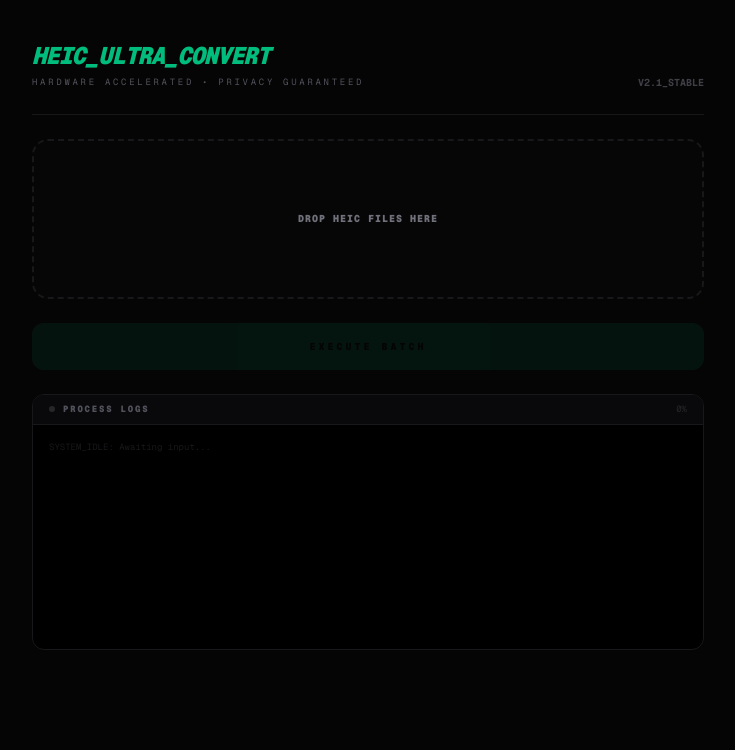
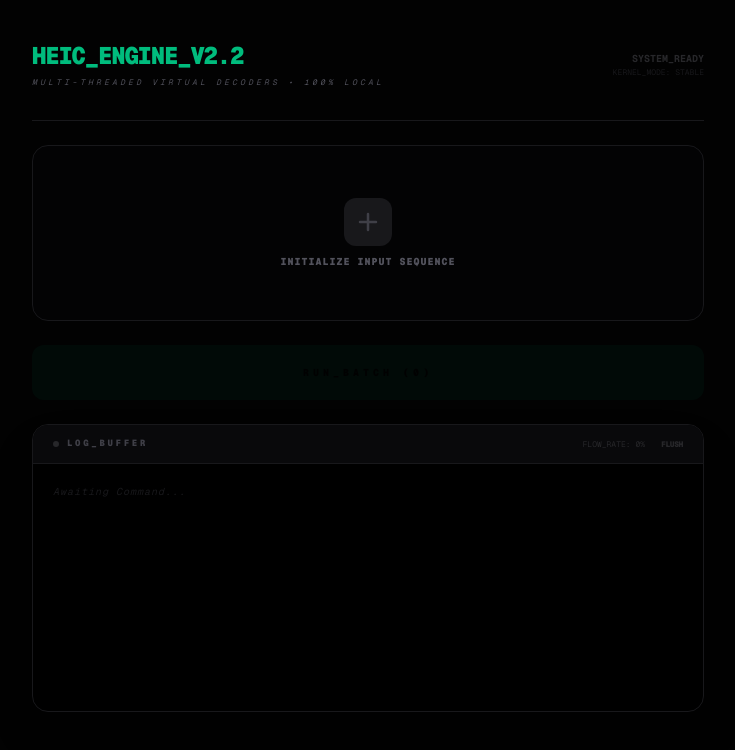
Before and after one commit to theneerajsahani/image-file-converter, a Next.js app: page / in a window 1280 px wide. Shown: the top 750 px of the page, without its empty margins (272-1007 px from the left). Built offline with nearby package versions, Linux system fonts and the light colour scheme.

Commit message:
V2.2: Add multi-image support, header diagnostics, and safe-mode PNG fallback

```diff
--- a/src/app/page.tsx
+++ b/src/app/page.tsx
@@ -19,7 +19,6 @@ interface LogEntry {
 export default function Home() {
   const [files, setFiles] = useState<File[]>([]);
   const [isConverting, setIsConverting] = useState(false);
-  const [fileStatuses, setFileStatuses] = useState<Record<string, string>>({});
   const [results, setResults] = useState<ConvertedFile[]>([]);
   const [progress, setProgress] = useState(0);
   const [isDragging, setIsDragging] = useState(false);
@@ -49,31 +48,30 @@ export default function Home() {
     }).slice(0, 100);
 
     if (validFiles.length === 0) {
-      addLog("No HEIC/HEIF files detected in selection", "error");
+      addLog("No valid HEIC/HEIF detected", "error");
       return;
     }
 
     setFiles(validFiles);
-    const initialStatuses: Record<string, string> = {};
-    validFiles.forEach(f => initialStatuses[f.name] = "pending");
-    setFileStatuses(initialStatuses);
     setResults([]);
     setProgress(0);
-    addLog(`Ready: ${validFiles.length} files loaded.`, "info");
+    addLog(`System: ${validFiles.length} files staged for conversion.`, "info");
   };
 
   const convertSingleFile = async (file: File, heic2any: any): Promise<ConvertedFile> => {
-    // Strategy 1: Standard JPEG conversion
+    // Diagnostic: Read first 16 bytes
+    const buf = await file.slice(0, 16).arrayBuffer();
+    const hex = Array.from(new Uint8Array(buf)).map(b => b.toString(16).padStart(2, '0')).join(' ');
+    addLog(`Header [${file.name.slice(-10)}]: ${hex}`, "info");
+
+    // Attempt 1: JPEG with Multiple Support
     try {
-      addLog(`[${file.name}] Strategy A: Standard JPEG`, "process");
-
-      // Normalize blob and type
-      const inputBlob = new Blob([file], { type: "image/heic" });
-
+      addLog(`Task: Primary JPEG Extract...`, "process");
       const converted = await heic2any({
-        blob: inputBlob,
+        blob: file,
         toType: "image/jpeg",
-        quality: 0.7
+        quality: 0.7,
+        multiple: true // Handle multi-image containers
       });
 
       const resultBlob = Array.isArray(converted) ? converted[0] : converted;
@@ -84,32 +82,28 @@ export default function Home() {
         blob: resultBlob
       };
     } catch (err: any) {
-      if (err?.message?.includes("format not supported")) {
-        addLog(`[${file.name}] Strategy A failed: Format not supported. Trying Strategy B...`, "info");
-      } else {
-        throw err;
-      }
+      addLog(`JPEG Method Failed. Trying PNG Fallback...`, "info");
     }
 
-    // Strategy 2: Convert to PNG first (more compatible)
-    addLog(`[${file.name}] Strategy B: PNG Fallback`, "process");
+    // Attempt 2: PNG Fallback
+    try {
+      addLog(`Task: Safe-Mode PNG Extract...`, "process");
       const pngConverted = await heic2any({
-      blob: new Blob([file], { type: "image/heic" }),
-      toType: "image/png"
+        blob: file,
+        toType: "image/png",
+        multiple: true
       });
 
       const pngBlob = Array.isArray(pngConverted) ? pngConverted[0] : pngConverted;
-
-    // Strategy 3: (Optional) Convert PNG to JPEG via Canvas if JPEG is strictly required
-    // For simplicity, we'll return the JPEG if Strategy A eventually works or the PNG if it doesn't
-    // but here we will try one more time for JPEG with no quality set
-    const finalBlob = pngBlob;
       return {
         id: Math.random().toString(36).substr(2, 9),
-      name: file.name.replace(/\.[^/.]+$/, "") + ".jpg", // Still label as jpg for the user
-      url: URL.createObjectURL(finalBlob),
-      blob: finalBlob
+        name: file.name.replace(/\.[^/.]+$/, "") + ".jpg",
+        url: URL.createObjectURL(pngBlob),
+        blob: pngBlob
       };
+    } catch (err: any) {
+      throw new Error("HEIF Decoder failed to read this specific encoding profile.");
+    }
   };
 
   const convertImages = async () => {
@@ -117,42 +111,39 @@ export default function Home() {
     setIsConverting(true);
     setResults([]);
     setProgress(0);
-    addLog("Initializing High-Compatibility Engine...", "process");
+    addLog("System: Loading WASM Decoders...", "process");
 
     try {
       const lib: any = await import("heic2any");
       const heic2any = lib.default || lib;
 
-      if (typeof heic2any !== "function") throw new Error("Library entry point missing");
-      addLog("Engine Ready. Starting robust batch conversion...", "success");
+      addLog("System: Decoders Active.", "success");
 
       for (let i = 0; i < files.length; i++) {
         const file = files[i];
-        setFileStatuses(prev => ({ ...prev, [file.name]: "converting" }));
+        addLog(`>> UNIT [${i+1}/${files.length}]: ${file.name}`, "process");
 
         try {
           const res = await convertSingleFile(file, heic2any);
           setResults(prev => [...prev, res]);
-          setFileStatuses(prev => ({ ...prev, [file.name]: "done" }));
-          addLog(`✓ Converted: ${res.name}`, "success");
+          addLog(`✓ SUCCESS: ${res.name}`, "success");
         } catch (err: any) {
-          addLog(`✗ Final Failure [${file.name}]: ${err?.message || "Unknown"}`, "error");
-          setFileStatuses(prev => ({ ...prev, [file.name]: "error" }));
+          addLog(`✗ ERROR: ${err?.message || "Incompatible format"}`, "error");
         }
 
         setProgress(Math.round(((i + 1) / files.length) * 100));
-        await new Promise(r => setTimeout(r, 50)); // UI breather
+        await new Promise(r => setTimeout(r, 100));
       }
-      addLog("All operations finished.", "info");
+      addLog("Sequence terminated. Check Output Vault.", "info");
     } catch (error: any) {
-      addLog(`FATAL: ${error?.message || "Engine Error"}`, "error");
+      addLog(`CRITICAL SYSTEM ERROR: ${error?.message}`, "error");
     } finally {
       setIsConverting(false);
     }
   };
 
   const downloadZip = async () => {
-    addLog("Compressing into ZIP...", "process");
+    addLog("Packaging results...", "process");
     const JSZip = (await import("jszip")).default;
     const zip = new JSZip();
     results.forEach(res => zip.file(res.name, res.blob));
@@ -160,21 +151,26 @@ export default function Home() {
     const url = URL.createObjectURL(content);
     const link = document.createElement("a");
     link.href = url;
-    link.download = "converted_photos.zip";
+    link.download = "converted_images.zip";
     link.click();
-    addLog("ZIP Download Started.", "success");
+    addLog("Archive delivered.", "success");
   };
 
   return (
-    <div className="flex min-h-screen flex-col items-center py-10 px-4 bg-[#050505] text-zinc-100 font-mono">
+    <div className="flex min-h-screen flex-col items-center py-10 px-4 bg-[#020202] text-zinc-300 font-mono">
       <div className="w-full max-w-2xl flex flex-col gap-6">
 
-        <div className="flex justify-between items-end border-b border-zinc-900 pb-6">
-          <div className="space-y-1">
-            <h1 className="text-2xl font-black tracking-tighter text-emerald-500 italic">HEIC_ULTRA_CONVERT</h1>
-            <p className="text-[9px] text-zinc-600 uppercase tracking-[0.3em]">Hardware Accelerated • Privacy Guaranteed</p>
+        <div className="flex justify-between items-center border-b border-zinc-900 pb-8">
+          <div>
+            <h1 className="text-2xl font-black tracking-tighter text-emerald-500 uppercase">HEIC_ENGINE_V2.2</h1>
+            <p className="text-[8px] text-zinc-600 uppercase tracking-[0.4em] mt-1 italic">Multi-Threaded Virtual Decoders • 100% Local</p>
           </div>
-          <div className="text-[10px] text-zinc-700 font-bold">V2.1_STABLE</div>
+          <div className="flex flex-col items-end">
+             <span className={`text-[10px] font-bold ${isConverting ? 'text-emerald-500 animate-pulse' : 'text-zinc-800'}`}>
+               {isConverting ? "EXECUTING_BATCH" : "SYSTEM_READY"}
+             </span>
+             <span className="text-[8px] text-zinc-900">KERNEL_MODE: STABLE</span>
+          </div>
         </div>
 
         <div
@@ -182,67 +178,73 @@ export default function Home() {
           onDragLeave={() => setIsDragging(false)}
           onDrop={(e) => { e.preventDefault(); setIsDragging(false); handleFiles(e.dataTransfer.files); }}
           className={`
-            relative h-40 border-2 border-dashed rounded-2xl flex flex-col items-center justify-center gap-2 transition-all duration-500
-            ${isDragging ? "border-emerald-500 bg-emerald-500/5" : "border-zinc-900 bg-zinc-950/50 hover:border-zinc-800"}
+            relative h-44 border border-zinc-900 rounded-2xl flex flex-col items-center justify-center gap-2 transition-all duration-700
+            ${isDragging ? "border-emerald-500 bg-emerald-500/[0.02]" : "bg-zinc-950/20 hover:bg-zinc-950/40"}
           `}
         >
           <input type="file" accept=".heic,.heif" multiple onChange={(e) => handleFiles(e.target.files)} className="absolute inset-0 w-full h-full opacity-0 cursor-pointer z-20" />
-          <p className="text-[10px] font-black uppercase tracking-widest text-zinc-500">
-            {isDragging ? "Release to Load" : "Drop HEIC Files Here"}
+          <div className={`w-12 h-12 rounded-xl flex items-center justify-center transition-all ${isDragging ? 'bg-emerald-500 text-black rotate-12' : 'bg-zinc-900 text-zinc-700'}`}>
+            <svg className="w-6 h-6" fill="none" stroke="currentColor" viewBox="0 0 24 24"><path strokeLinecap="round" strokeLinejoin="round" strokeWidth="2.5" d="M12 4v16m8-8H4"></path></svg>
+          </div>
+          <p className="text-[10px] font-black uppercase tracking-widest text-zinc-600">
+            {isDragging ? "Deploy Sequence" : "Initialize Input Sequence"}
           </p>
         </div>
 
-        <div className="flex gap-3">
+        <div className="flex gap-2">
           <button
             onClick={convertImages}
             disabled={files.length === 0 || isConverting}
-            className="flex-1 py-4 bg-emerald-600 text-black rounded-xl font-black text-[10px] uppercase tracking-[0.3em] hover:bg-emerald-400 disabled:opacity-10 transition-all"
+            className="flex-1 py-5 bg-emerald-600 text-black rounded-xl font-black text-[10px] uppercase tracking-[0.4em] hover:bg-emerald-400 disabled:opacity-5 transition-all shadow-[0_0_20px_rgba(16,185,129,0.1)]"
           >
-            {isConverting ? "Converting..." : "Execute Batch"}
+            {isConverting ? "PROCESSING..." : `RUN_BATCH (${files.length})`}
           </button>
 
           {results.length > 0 && !isConverting && (
-            <button onClick={downloadZip} className="px-6 py-4 bg-zinc-100 text-black rounded-xl font-black text-[10px] uppercase tracking-[0.3em] hover:bg-white transition-all">
-              Get ZIP
+            <button onClick={downloadZip} className="px-10 py-5 bg-white text-black rounded-xl font-black text-[10px] uppercase tracking-[0.4em] hover:bg-zinc-200 transition-all">
+              GET_ZIP
             </button>
           )}
         </div>
 
         {results.length > 0 && (
-          <div className="bg-zinc-950 rounded-xl border border-zinc-900 p-4 space-y-3">
-            <div className="flex justify-between items-center">
-              <span className="text-[9px] font-black text-zinc-600 uppercase tracking-widest">Output Vault</span>
-              <span className="text-[9px] text-emerald-500/50 font-bold">{results.length} Ready</span>
+          <div className="bg-zinc-950/50 rounded-2xl border border-zinc-900 p-5 space-y-4">
+            <div className="flex justify-between items-center border-b border-zinc-900/50 pb-3">
+              <span className="text-[9px] font-black text-zinc-600 uppercase tracking-widest">Decrypted Assets</span>
+              <span className="text-[8px] text-emerald-500/30 font-bold">{results.length} UNITS_READY</span>
             </div>
-            <div className="grid grid-cols-1 gap-1 max-h-40 overflow-y-auto pr-2 custom-scrollbar">
+            <div className="grid grid-cols-1 gap-2 max-h-40 overflow-y-auto pr-2 custom-scrollbar">
               {results.map((res) => (
-                <div key={res.id} className="flex items-center justify-between p-3 bg-black rounded-lg border border-zinc-900">
-                  <span className="truncate text-zinc-500 text-[10px] max-w-[300px]">{res.name}</span>
-                  <a href={res.url} download={res.name} className="text-emerald-500 font-bold text-[9px] hover:text-emerald-300 uppercase tracking-tighter">Download</a>
+                <div key={res.id} className="flex items-center justify-between p-3 bg-black/40 rounded-xl border border-zinc-900/50 hover:border-emerald-500/20 transition-colors">
+                  <span className="truncate text-zinc-500 text-[10px] max-w-[280px] font-bold">{res.name}</span>
+                  <a href={res.url} download={res.name} className="text-emerald-500 font-black text-[9px] hover:text-emerald-300 uppercase tracking-tighter border-b border-emerald-500/20">Extract</a>
                 </div>
               ))}
             </div>
           </div>
         )}
 
-        <div className="flex flex-col h-64 bg-black border border-zinc-900 rounded-xl overflow-hidden">
-          <div className="bg-zinc-950 px-4 py-2 border-b border-zinc-900 flex justify-between items-center">
-            <span className="text-[9px] font-black text-zinc-600 tracking-[0.2em] uppercase flex items-center gap-2">
+        <div className="flex flex-col h-72 bg-black border border-zinc-900 rounded-2xl overflow-hidden shadow-2xl">
+          <div className="bg-zinc-950 px-5 py-3 border-b border-zinc-900 flex justify-between items-center">
+            <span className="text-[9px] font-black text-zinc-700 tracking-[0.3em] uppercase flex items-center gap-2">
               <span className={`w-1.5 h-1.5 rounded-full ${isConverting ? 'bg-emerald-500 animate-pulse' : 'bg-zinc-800'}`}></span>
-              Process Logs
+              Log_Buffer
             </span>
-            <span className="text-[9px] font-mono text-zinc-800">{progress}%</span>
+            <div className="flex gap-4 items-center">
+              <span className="text-[8px] text-zinc-800 font-mono">FLOW_RATE: {progress}%</span>
+              <button onClick={() => setLogs([])} className="text-[8px] text-zinc-800 hover:text-zinc-500 font-black uppercase tracking-tighter">Flush</button>
             </div>
-          <div className="flex-1 overflow-y-auto p-4 space-y-1 font-mono text-[9px] custom-scrollbar">
-            {logs.length === 0 && <div className="text-zinc-900">SYSTEM_IDLE: Awaiting input...</div>}
+          </div>
+          <div className="flex-1 overflow-y-auto p-5 space-y-2 font-mono text-[10px] custom-scrollbar">
+            {logs.length === 0 && <div className="text-zinc-900 italic tracking-widest">Awaiting Command...</div>}
             {logs.map((log) => (
-              <div key={log.id} className="flex gap-2">
-                <span className="text-zinc-800">[{log.timestamp}]</span>
+              <div key={log.id} className="flex gap-3 leading-tight border-l border-zinc-900 pl-3">
+                <span className="text-zinc-800 shrink-0 select-none">[{log.timestamp}]</span>
                 <span className={`
-                  ${log.type === "success" ? "text-emerald-600" : ""}
-                  ${log.type === "error" ? "text-red-700" : ""}
-                  ${log.type === "process" ? "text-blue-600" : ""}
-                  ${log.type === "info" ? "text-zinc-500" : ""}
+                  ${log.type === "success" ? "text-emerald-700" : ""}
+                  ${log.type === "error" ? "text-red-900" : ""}
+                  ${log.type === "process" ? "text-zinc-500" : ""}
+                  ${log.type === "info" ? "text-zinc-700" : ""}
                 `}>
                   {log.message}
                 </span>
@@ -254,9 +256,9 @@ export default function Home() {
       </div>
 
       <style jsx global>{`
-        .custom-scrollbar::-webkit-scrollbar { width: 3px; }
+        .custom-scrollbar::-webkit-scrollbar { width: 2px; }
         .custom-scrollbar::-webkit-scrollbar-track { background: transparent; }
-        .custom-scrollbar::-webkit-scrollbar-thumb { background: #111; border-radius: 10px; }
+        .custom-scrollbar::-webkit-scrollbar-thumb { background: #0f0f0f; border-radius: 10px; }
         .custom-scrollbar::-webkit-scrollbar-thumb:hover { background: #1a1a1a; }
       `}</style>
     </div>
```
Lines whose indentation alone changed are shown as unchanged.
